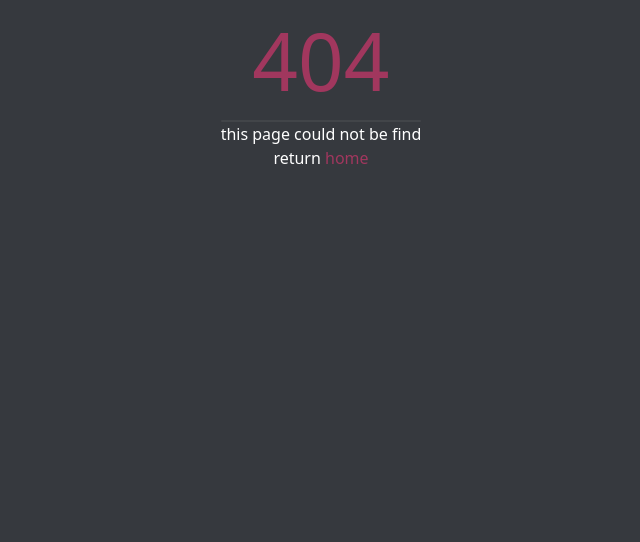
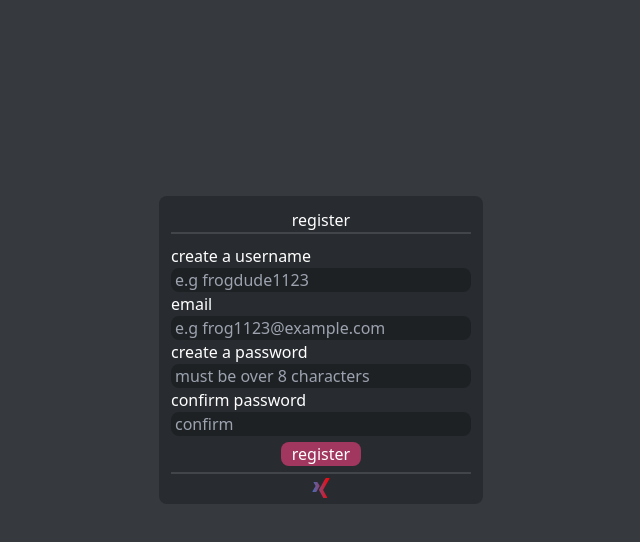
Before and after one commit to frog1123/zwav-client, a Next.js app: page /register in a window 1280 px wide. Before the commit this address had no page. Shown: the top 542 px of the page, without its empty margins (319-959 px from the left). Built offline with nearby package versions, Linux system fonts and the light colour scheme.

Commit message:
add register

```diff
--- a/components/CreatePost.tsx
+++ b/components/CreatePost.tsx
@@ -23,7 +23,7 @@ export const CreatePost: FC = () => {
   `;
 
   const { setValue } = useContext(UserContext);
-  const [_submitPost, { data }] = useMutation(mutation);
+  const [_submitPost] = useMutation(mutation);
 
   const submitPost = () => {
     if (getPostInput().title.length !== 0) {
--- a/components/Navbar.tsx
+++ b/components/Navbar.tsx
@@ -16,13 +16,16 @@ export const Navbar: FC = () => {
         </a>
       </Link>
       <h1 className='self-center flex justify-center text-white'>add search bar</h1>
-      <div className='grid grid-cols-2 gap-x-[10px] pr-[20px] place-items-center w-[100%]'>
+      <div className='grid grid-cols-3 gap-x-[10px] pr-[20px] place-items-center w-[100%]'>
         <Link href='/'>
           <a className='text-white'>home</a>
         </Link>
         <Link href='/posts'>
           <a className='text-white'>posts</a>
         </Link>
+        <Link href='/login'>
+          <a className='text-white'>login</a>
+        </Link>
       </div>
     </div>
   );
--- /dev/null
+++ b/pages/login.tsx
@@ -0,0 +1,16 @@
+import { NextPage } from 'next';
+import Head from 'next/head';
+
+const Login: NextPage = () => {
+  return (
+    <div className='bg-zwav-gray-200 min-h-[100vh]'>
+      <Head>
+        <title>login</title>
+        <link rel='icon' href='/zwav_logo.svg' />
+      </Head>
+      <h1 className='text-white'>login page</h1>
+    </div>
+  );
+};
+
+export default Login;
--- a/pages/posts/[id].tsx
+++ b/pages/posts/[id].tsx
@@ -74,7 +74,7 @@ const Post: NextPage<Post> = ({ post }) => {
   return (
     <div className='bg-zwav-gray-200 min-h-[100vh]'>
       <Head>
-        <title>{post.title} - zwav</title>
+        <title>{post.title}</title>
         <link rel='icon' href='/zwav_logo.svg' />
       </Head>
       <Navbar />
--- a/pages/posts/index.tsx
+++ b/pages/posts/index.tsx
@@ -10,7 +10,7 @@ const Posts: NextPage = () => {
   return (
     <div className='bg-zwav-gray-200 min-h-[100vh]'>
       <Head>
-        <title>zwav - posts</title>
+        <title>zwav</title>
         <link rel='icon' href='/zwav_logo.svg' />
       </Head>
       <Navbar />
--- /dev/null
+++ b/pages/register.tsx
@@ -0,0 +1,87 @@
+import { NextPage } from 'next';
+import Head from 'next/head';
+import Image from 'next/image';
+import { gql, useMutation } from '@apollo/client';
+import { useRouter } from 'next/router';
+
+const Register: NextPage = () => {
+  const router = useRouter();
+
+  const getRegisterInfo = (): { username: string; email: string; password: string; passwordConfirmed: string } => {
+    let username: string | undefined, email: string | undefined, password: string | undefined, passwordConfirmed: string | undefined;
+
+    if (typeof window !== 'undefined') {
+      username = (document.getElementById('username') as HTMLInputElement)?.value;
+      email = (document.getElementById('email') as HTMLInputElement)?.value;
+      password = (document.getElementById('password') as HTMLInputElement)?.value;
+      passwordConfirmed = (document.getElementById('password-confirm') as HTMLInputElement)?.value;
+
+      return { username, email, password, passwordConfirmed };
+    }
+  };
+
+  const mutation = gql`
+    mutation ($username: String!, $email: String!, $password: String!, $createdAt: String!) {
+      registerUser(username: $username, email: $email, password: $password, createdAt: $createdAt)
+    }
+  `;
+
+  const [_registerUser] = useMutation(mutation);
+
+  const registerUser = async () => {
+    const { username, email, password, passwordConfirmed } = getRegisterInfo();
+
+    if (username.length === 0) return;
+    if (email.length === 0) return;
+    if (password.length < 8) return;
+    if (password !== passwordConfirmed) return;
+
+    // add check if email is used
+
+    _registerUser({ variables: { username, email, password, createdAt: new Date().getTime().toString() } }).then(() => router.push('/login'));
+  };
+
+  return (
+    <div className='bg-zwav-gray-200 min-h-[100vh]'>
+      <Head>
+        <title>register</title>
+        <link rel='icon' href='/zwav_logo.svg' />
+      </Head>
+      <div className='flex justify-center items-center h-[100vh]'>
+        <div className='bg-zwav-gray-300 p-[12px] pb-0 rounded-[8px] mb-[100px]'>
+          <h1 className='text-white m-auto w-[max-content]'>register</h1>
+          <div className='w-[100%] bg-zwav-gray-100 h-[2px] mb-[10px]'></div>
+          <div className='grid w-[300px] mb-[6px]'>
+            <div>
+              <h1 className='text-white'>create a username</h1>
+              <input id='username' placeholder='e.g frogdude1123' className='bg-zwav-gray-400 rounded-[8px] w-[100%] outline-none text-white pl-[4px]'></input>
+            </div>
+            <div>
+              <h1 className='text-white'>email</h1>
+              <input id='email' placeholder='e.g frog1123@example.com' className='bg-zwav-gray-400 rounded-[8px] w-[100%] outline-none text-white pl-[4px]'></input>
+            </div>
+            <div>
+              <h1 className='text-white'>create a password</h1>
+              <input id='password' placeholder='must be over 8 characters' className='bg-zwav-gray-400 rounded-[8px] w-[100%] outline-none text-white pl-[4px]'></input>
+            </div>
+            <div>
+              <h1 className='text-white'>confirm password</h1>
+              <input id='password-confirm' placeholder='confirm' className='bg-zwav-gray-400 rounded-[8px] w-[100%] outline-none text-white pl-[4px]'></input>
+            </div>
+          </div>
+          <div className='flex justify-center pb-[6px]'>
+            <button onClick={() => registerUser()} className='w-[80px] rounded-[8px] transition ease-in-out border-none bg-zwav-color hover:bg-zwav-color-hover duration-[0.25s]'>
+              <h2 className='text-white'>register</h2>
+            </button>
+          </div>
+          <div className='w-[100%] bg-zwav-gray-100 h-[2px] mb-[4px]'></div>
+          <div className='flex justify-center pb-[6px]'>
+            <Image src='/zwav_logo.svg' width={20} height={20} />
+          </div>
+        </div>
+      </div>
+    </div>
+  );
+};
+
+export default Register;
--- a/styles/globals.css
+++ b/styles/globals.css
@@ -33,3 +33,15 @@ body::-webkit-scrollbar-thumb {
 input[type='text'] {
   line-height: 28px;
 }
+/* input autocomplete */
+input:-webkit-autofill,
+input:-webkit-autofill:hover,
+input:-webkit-autofill:focus,
+input:-webkit-autofill:active {
+  -webkit-box-shadow: 0 0 0 30px #1e2124 inset !important;
+}
+
+input:-webkit-autofill {
+  -webkit-background-clip: text !important;
+  -webkit-text-fill-color: white !important;
+}
```
